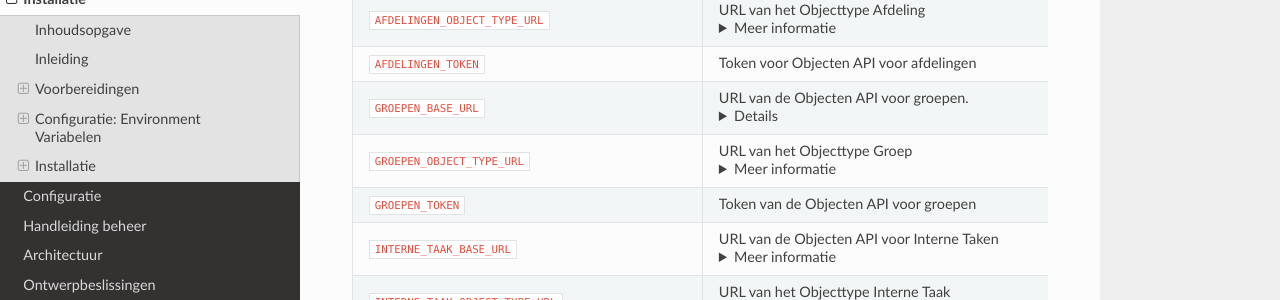
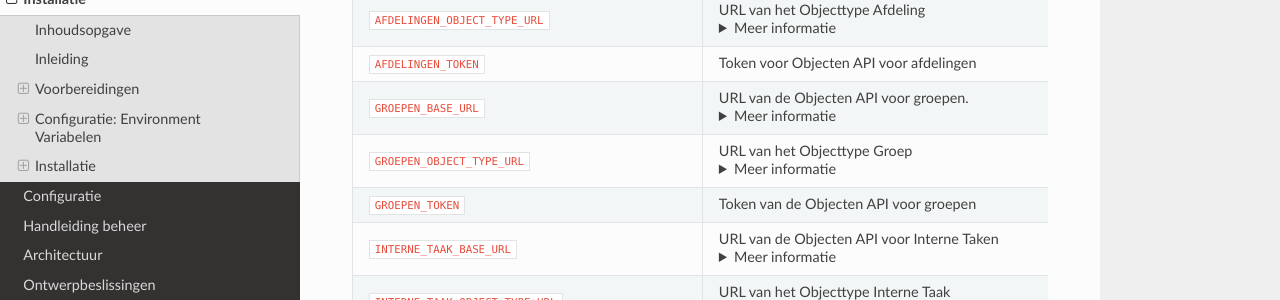
Before and after one commit to Klantinteractie-Servicesysteem/.github, an MkDocs documentation site: the page built from docs/INSTALLATION.md, in a window 1280 px wide and 900 px high, scrolled down 4781 px. Shown: the part 151-451 px from the top of the window. Built offline with MkDocs 1.6.1, drawn with Linux system fonts in a browser that asks for light colours; nearby versions of some CDN libraries; some of the changed lines change nothing that is shown.

Commit message:
Typefouten verbeterd.

```diff
--- a/docs/INSTALLATION.md
+++ b/docs/INSTALLATION.md
@@ -165,7 +165,7 @@ Daarnaast zijn er bronnen die binnen KISS doorzocht moeten worden.
 | `AFDELINGEN_BASE_URL`                   | URL van de Objecten API voor afdelingen.  <details> <summary>Meer informatie </summary> Bijvoorbeeld: `https://objectenregister.mijngemeente.nl` </details>                     |
 | `AFDELINGEN_OBJECT_TYPE_URL`            | URL van het Objecttype Afdeling   <details> <summary>Meer informatie </summary> Bijvoorbeeld: `https://objecttypenregister.mijngemeente.nl/api/v2/objecttypes/f83fdc48-5ddb-4b1a-a347-e20092031399` </details>      |
 | `AFDELINGEN_TOKEN`                      | Token voor Objecten API voor afdelingen                                                                                           |
-| `GROEPEN_BASE_URL`                      | URL van de Objecten API voor groepen.    <details> <details> <summary>Meer informatie </summary> Bijvoorbeeld: `https://objectenregister.mijngemeente.nl` </details> </details>                          |
+| `GROEPEN_BASE_URL`                      | URL van de Objecten API voor groepen.    <details> <summary>Meer informatie </summary> Bijvoorbeeld: `https://objectenregister.mijngemeente.nl` </details>                          |
 | `GROEPEN_OBJECT_TYPE_URL`               | URL van het Objecttype Groep             <details> <summary>Meer informatie </summary> Bijvoorbeeld: `https://objecttypenregister.mijngemeente.nl/api/v2/objecttypes/f83fdc48-5ddb-4b1a-a347-e20092031399` </details>    |
 | `GROEPEN_TOKEN`                         | Token van de Objecten API voor groepen                                                                                            |
 | `INTERNE_TAAK_BASE_URL`                 | URL van de Objecten API voor Interne Taken  <details> <summary>Meer informatie </summary> Bijvoorbeeld: `https://objectenregister.mijngemeente.nl` </details>            |
```
